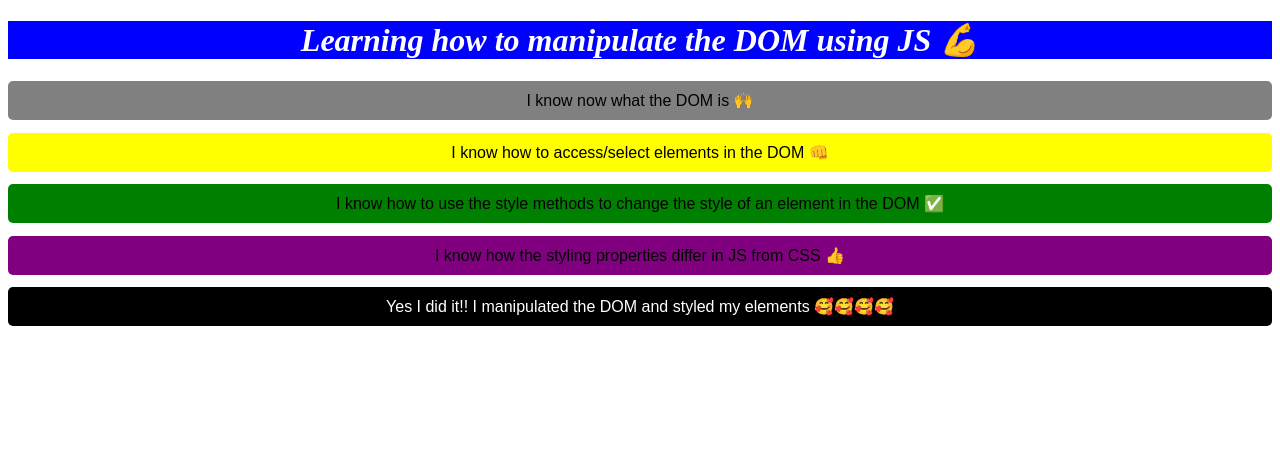
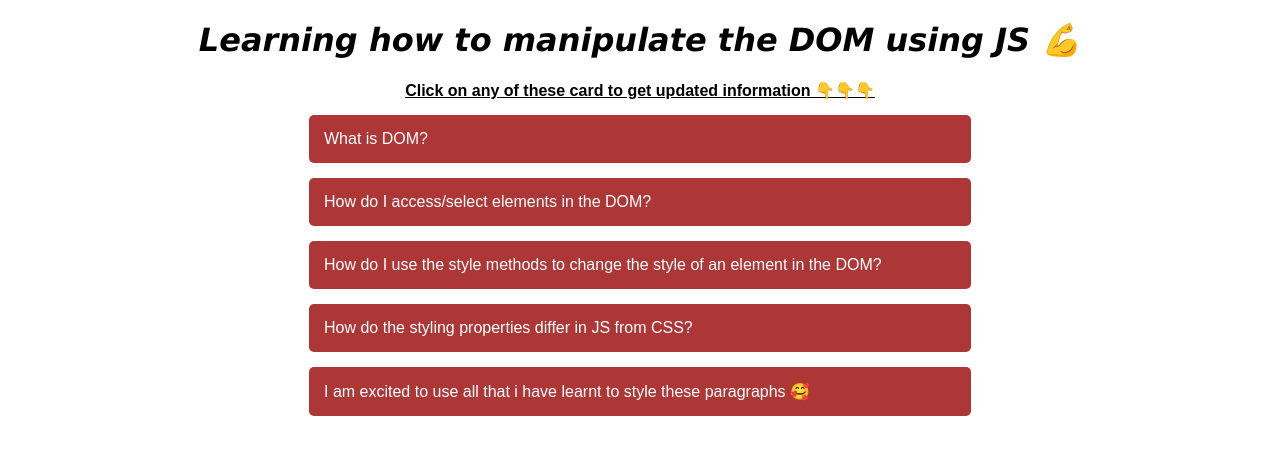
Before and after one commit to EricaAkos/Tech4Girls_homework9, a plain HTML site: page index.html in a window 1280 px wide. Drawn offline with Linux system fonts and the light colour scheme.

Commit message:
changed the codes

```diff
--- a/index.html
+++ b/index.html
@@ -7,22 +7,19 @@
     <link rel="stylesheet" href="src/style.css">
 </head>
 <body>
-    <h1 id="heading">Learning how to manipulate the DOM using JS 💪</h1>
-    <div id="quest" class="quest">
-    What is DOM?
-</div>
-<div id="quest1" class="quest1">
-    How do I access/ select elements in the DOM?
-</div>
-<div id="quest2" class="quest2">
-    How do I use the style methods to change the style of an element in the DOM?
-</div>
-<div id="quest3" class="quest2">
-    How do the styling properties differ in JS from CSS?
-</div>
-<div id="quest4" class="quest4">
-    I am excited to use all that i have learnt to style these paragraphs 🥰
-</div>
+    <h1 class="heading">Learning how to manipulate the DOM using JS 💪</h1>
+    <p class="para" id="para"><b><u>Click on any of these card to get updated information 👇👇👇</u></b></p>
+
+<p class="quest" id="quest1">What is DOM?</p>
+
+<p class="quest" id="quest2">How do I access/select elements in the DOM?</p>
+
+<p class="quest" id="quest3">How do I use the style methods to change the style of an element in the DOM?</p>
+
+<p class="quest" id="quest4">How do the styling properties differ in JS from CSS?</p>
+
+<p class="quest" id="quest5">I am excited to use all that i have learnt to style these paragraphs 🥰</p>
+
 <script src="src/index.js"></script>
 </body>
 </html>
--- a/src/index.js
+++ b/src/index.js
@@ -1,30 +1,34 @@
-let heading = document.getElementById("heading");
-heading.style.backgroundColor = "blue";
-heading.style.color = "white";
-heading.style.textAlign = "center";
-heading.style.fontStyle = "italic";
+document.getElementById("quest1").addEventListener("click", function() {
+    const quest1 = document.getElementById('quest1');
+      quest1.innerHTML = 'I know now what the DOM is 🙌';
+      quest1.style.backgroundColor = "grey";
+      quest1.style.color = "black";
+  });
 
-let quest = document.getElementById("quest");
-quest.innerHTML = ("<p>I know now what the DOM is 🙌</p>");
-quest.style.backgroundColor = "grey";
-quest.style.color = "black";
+  document.getElementById("quest2").addEventListener("click", function() {
+      const quest2 = document.getElementById("quest2");
+      quest2.innerHTML = "I know how to access/select elements in the DOM 👊";
+      quest2.style.backgroundColor = "yellow";
+      quest2.style.color = "black"
+  });
 
-let quest1 = document.getElementById("quest1");
-quest1.innerHTML = ("<p>I know how to access/select elements in the DOM 👊");
-quest1.style.backgroundColor = "yellow";
-quest1.style.color = "black"
+  document.getElementById("quest3").addEventListener("click", function() {
+      const quest3 = document.getElementById("quest3");
+      quest3.innerHTML = "I know how to use the style methods to change the style of an element in the DOM ✅";
+      quest3.style.backgroundColor = "green";
+      quest3.style.color = "black"
+  });
 
-let quest2 = document.getElementById("quest2");
-quest2.innerHTML = ("<p>I know how to use the style methods to change the style of an element in the DOM ✅");
-quest2.style.backgroundColor = "green";
-quest2.style.color = "black"
+  document.getElementById("quest4").addEventListener("click", function() {
+      const quest4 = document.getElementById('quest4');
+      quest4.innerHTML = "I know how the styling properties differ in JS from CSS 👍";
+      quest4.style.backgroundColor = "purple";
+      quest4.style.color = "black"
+  });
 
-let quest3 = document.getElementById("quest3");
-quest3.innerHTML = ("<p>I know how the styling properties differ in JS from CSS 👍");
-quest3.style.backgroundColor = "purple";
-quest3.style.color = "black"
-
-let quest4 = document.getElementById("quest4");
-quest4.innerHTML = ("<p>Yes I did it!! I manipulated the DOM and styled my elements 🥰🥰🥰🥰");
-quest4.style.backgroundColor = "black";
-quest4.style.color = "white"
+  document.getElementById("quest5").addEventListener("click", function() {
+      const quest5 = document.getElementById('quest5');
+      quest5.innerHTML = "Yes I did it!! I manipulated the DOM and styled my elements 🤩🤩🤩🤩";
+      quest5.style.backgroundColor = "black";
+      quest5.style.color = "white"
+  });
--- a/src/style.css
+++ b/src/style.css
@@ -10,45 +10,16 @@ p{
 }
 .quest{
     background-color: rgb(173, 55, 55);
-    margin: 5 auto;
+    margin: 15px auto;
     border-radius: 5px;
+    /* text-align: center; */
+    padding: 15px;
+    color: white;
+    width: 50%;
+    display: flex;
+}
+body{
+    align-items: center;
     text-align: center;
-    padding: 10px;
-    color: white;
-    margin-bottom: 1%;
+    color: black;
 }
-.quest1{
-    background-color: rgb(173, 55, 55);
-    margin: 5 auto;
-    border-radius: 5px;
-    text-align: center;
-    padding: 10px;
-    color: white;
-}
-.quest2{
-    background-color: rgb(173, 55, 55);
-    margin: 5 auto;
-    border-radius: 5px;
-    text-align: center;
-    padding: 10px;
-    color: white;
-    margin-top: 1%;
-}
-.quest3{
-    background-color: rgb(173, 55, 55);
-    margin: 5 auto;
-    border-radius: 5px;
-    text-align: center;
-    padding: 10px;
-    color: white;
-    margin-top: 1%;
-}
-.quest4{
-    background-color: rgb(173, 55, 55);
-    margin: 5 auto;
-    border-radius: 5px;
-    text-align: center;
-    padding: 10px;
-    color: white;
-    margin-top: 1%;
-}
```
